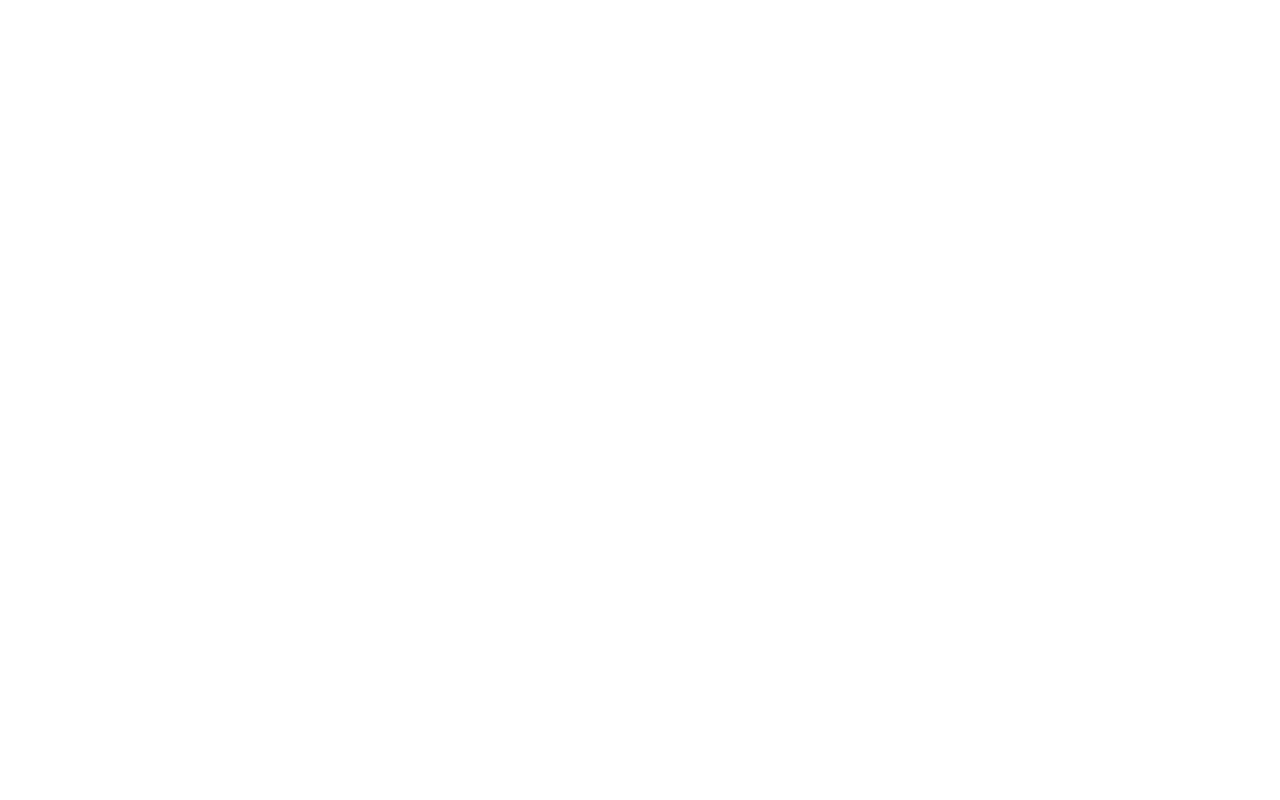
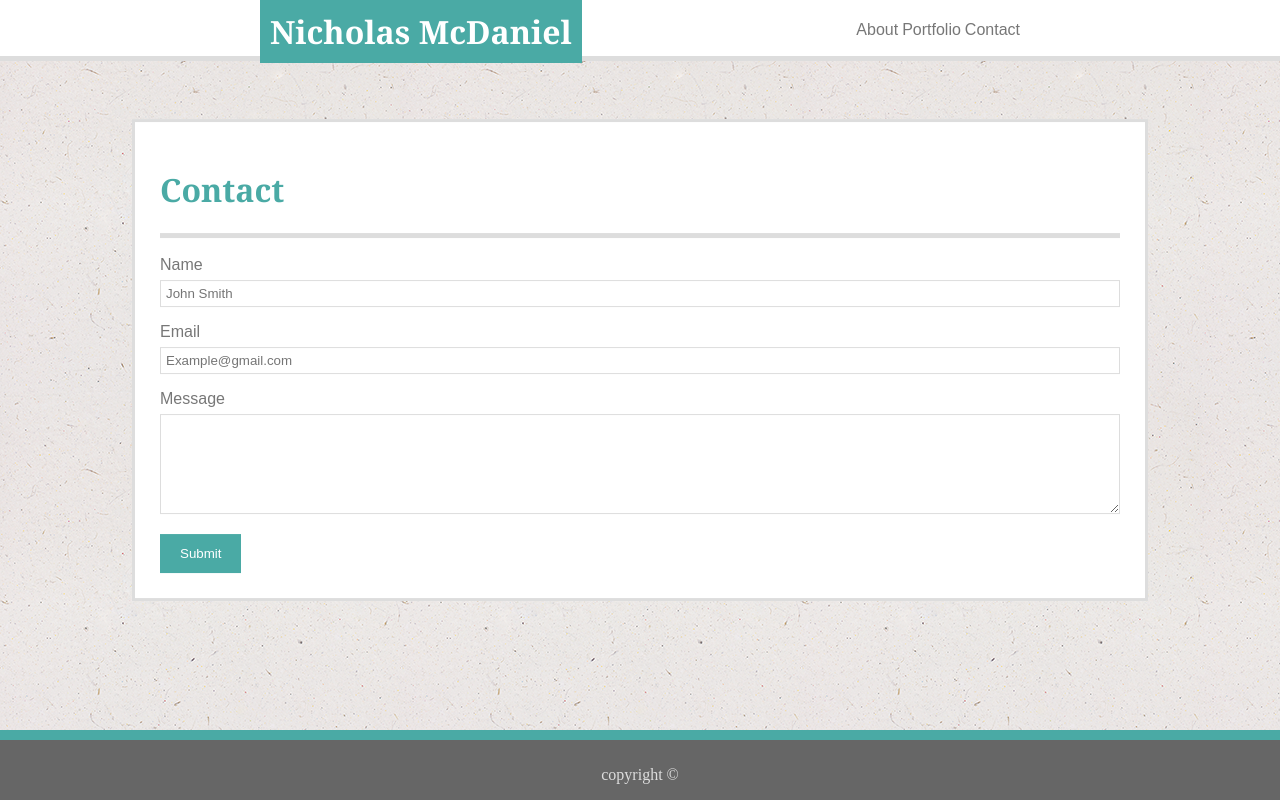
Before and after one commit to Nickmcd4/Basic-Portfolio, a plain HTML site: page contact.html in a window 1280 px wide. Drawn offline with Linux system fonts and the light colour scheme.

Commit message:
Index & contact done, only portfolio left

```diff
--- a/assets/css/style.css
+++ b/assets/css/style.css
@@ -1,31 +1,58 @@
-.container {
-    min-height:100%;
-    position:relative;
-}
-
 body { background-image: url("../images/background.png");
 
 }
 
-#banner {
+#header {
     top: 0;
     background-color: #ffffff;
     left: 0;
     width: 100%;
     position: fixed;
     border-bottom: solid #dddddd;
-    height:55px;
+    height:56px;
+    border-bottom-width: thick;
 }
+
 #name {
-    color: white;
+    color: #ffffff;
     background-color: #4aaaa5;
-    display: inline-block;
-    padding: 10px;
     position: fixed;
     top: 0;
+    padding: 10px;
+    overflow: auto;
+    left: 260px;
+    display: inline-block;
+    font-family: 'Georgia', Times, Times New Roman, serif;
+}
+
+/* Float the link section to the right */
+.header-right {
+    float: right;
+    text-align: center;
+    right:260px;
+    position:fixed;
+    color: #777777;
+}
+
+/* Styling links*/
+a:link {
+    text-decoration: none;
+    color: #777777;
+    font-family: 'Arial', 'Helvetica Neue', Helvetica, sans-serif;
 
 }
 
+a:visited {
+    text-decoration: none;
+    color: #777777;
+}
+
+a:hover {
+    color: #4aaaa5;
+}
+
+
+/*Styling for index page*/
 #main {
     width: 960px;
     border: solid #dddddd;
@@ -33,24 +60,72 @@ body { background-image: url("../images/background.png");
     margin: 0 auto;
     background-color: #ffffff;
     position: fixed;
-    top: 50%;
+    top:40%;
     left: 50%;
     transform: translate(-50%, -50%);
+    text-align: left;
+    font-family: 'Arial', 'Helvetica Neue', Helvetica, sans-serif;
+    color: #777777;
 }
 
-#about-me {
+.content-header {
     color: #4aaaa5;
     border-bottom: solid #dddddd;
     width: 100%;
     border-bottom-width: thick;
+    font-family: 'Georgia', Times, Times New Roman, serif;
 }
 
 #img {
    float: left;
+   padding: 3px 10px 10px 0px;
 }
 
+/*styling for contact page*/
+#contact {
+    width: 960px;
+    border: solid #dddddd;
+    padding: 25px;
+    margin: 0 auto;
+    background-color: #ffffff;
+    position: fixed;
+    top:45%;
+    left: 50%;
+    transform: translate(-50%, -50%);
+    text-align: left;
+    font-family: 'Arial', 'Helvetica Neue', Helvetica, sans-serif;
+    color: #777777;;
+}
 
+input[type=text], select, textarea {
+    width: 100%;
+    padding: 5px;
+    border: 1px solid #dddddd;
+    box-sizing: border-box;
+    margin-top: 6px;
+    margin-bottom: 16px;
+    resize: vertical;
+    font-family: 'Arial', 'Helvetica Neue', Helvetica, sans-serif;
+    color: #777777;
+}
 
+input[type=submit] {
+    background-color: #4aaaa5;
+    color: #ffffff;
+    padding: 12px 20px;
+    border: none;
+    border: 4px;
+    cursor: pointer;
+    font-family: 'Arial', 'Helvetica Neue', Helvetica, sans-serif;
+}
+
+input[type=submit]:hover {
+    background-color: #247791;
+    font-family: 'Arial', 'Helvetica Neue', Helvetica, sans-serif;
+    color: #ffffff;
+}
+
+/*Styling the footer*/
 .footer {
    position: fixed;
    left: 0;
@@ -61,9 +136,11 @@ body { background-image: url("../images/background.png");
    text-align: center;
    border-top: solid #4aaaa5;
    border-top-width: 10px;
+   color: #dddddd;
 }
 #text {
-    position:fixed;
+    position: absolute;
     bottom:0;
+    width: 100%;
     text-align:center;
 }
--- a/contact.html
+++ b/contact.html
@@ -0,0 +1,54 @@
+<!DOCTYPE html>
+<html>
+
+<head>
+    <meta charset="utf-8" />
+    <meta http-equiv="X-UA-Compatible" content="IE=edge">
+    <title>Page Title</title>
+    <meta name="viewport" content="width=device-width, initial-scale=1">
+    <link rel="stylesheet" type="text/css" href="./assets/css/style.css" />
+
+</head>
+
+    <body>
+
+        <div id="header">
+         <h1><div id="name">Nicholas McDaniel</div></h1>
+            <div class="header-right">
+                <a href="index.html">About</a>
+                <a href="portfolio.html">Portfolio</a>
+                <a href="contact.html">Contact</a>
+            </div>
+        </div>
+
+        <div id="contact">
+            <div class="content-header">
+                <h1>Contact</h1>
+            </div>
+<br>
+            <label>Name</label>
+            <input type="text" placeholder="John Smith">
+
+            <label>Email</label>
+            <input type="text" placeholder="Example@gmail.com">
+
+            <label>Message</label>
+            <textarea id="subject" name="subject" style="height:100px"></textarea>
+
+            <input type="submit" value="Submit">
+
+        </div>
+
+
+
+
+
+        <div class="footer">
+            <div id="text">
+                <p><span>copyright ©</span></p>
+            </div>
+        </div>
+
+    </body>
+
+</html>
```
Also changed, not shown: index.html (+22 -8 lines), portfolio.html (+38 -0 lines).
